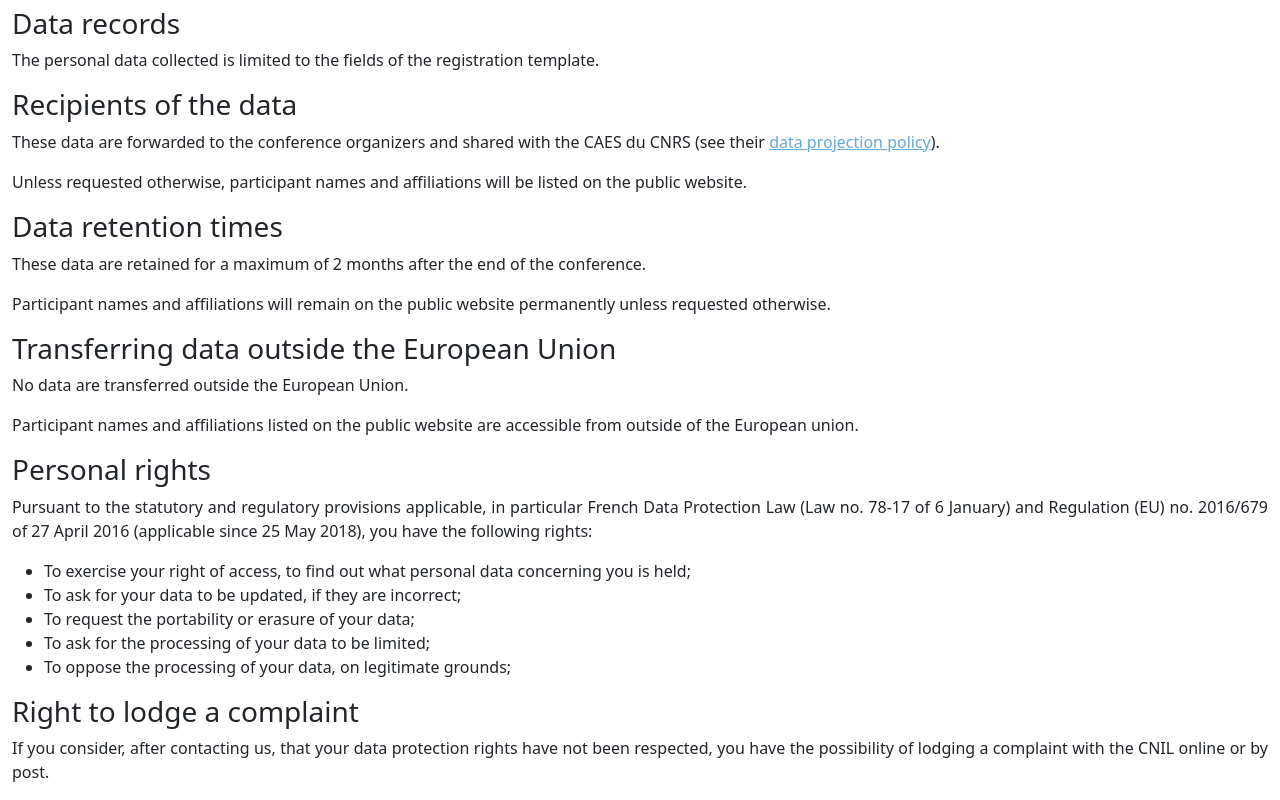
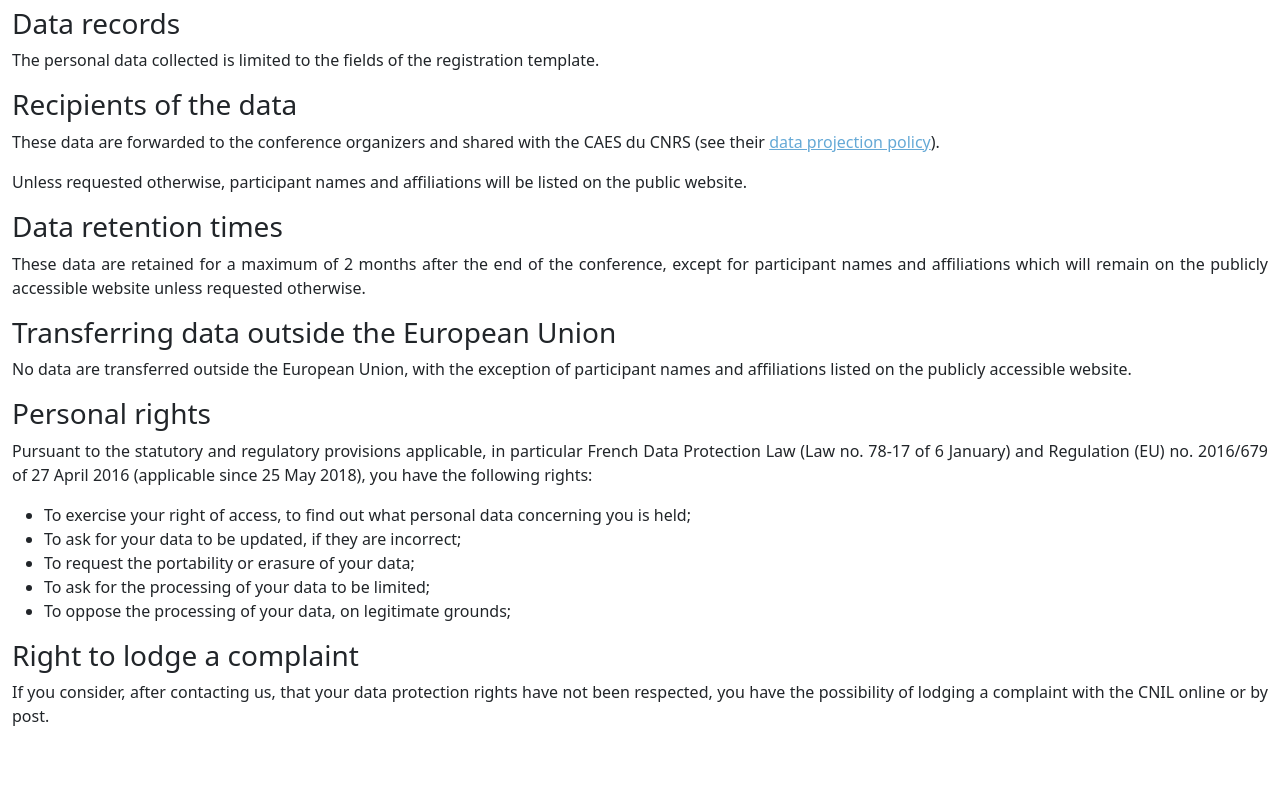
Before and after one commit to inria-parkas/synchron2026, a plain HTML site: page gdpr.html in a window 1280 px wide. Shown: the part 746-1546 px from the top of the page. After the commit the page ends 1490 px from the top, so only its background shows below. Drawn offline with Linux system fonts and the light colour scheme.

Commit message:
update news

```diff
--- a/gdpr.html
+++ b/gdpr.html
@@ -41,13 +41,12 @@ policy</a>).</p>
 listed on the public website.</p>
 <h3 id="data-retention-times">Data retention times</h3>
 <p>These data are retained for a maximum of 2 months after the end of the
-conference.</p>
-<p>Participant names and affiliations will remain on the public website
-permanently unless requested otherwise.</p>
+conference, except for participant names and affiliations which will remain
+on the publicly accessible website unless requested otherwise.</p>
 <h3 id="transferring-data-outside-the-european-union">Transferring data outside the European Union</h3>
-<p>No data are transferred outside the European Union.</p>
-<p>Participant names and affiliations listed on the public website are
-accessible from outside of the European union.</p>
+<p>No data are transferred outside the European Union, with the exception of
+participant names and affiliations listed on the publicly accessible
+website.</p>
 <h3 id="personal-rights">Personal rights</h3>
 <p>Pursuant to the statutory and regulatory provisions applicable, in
 particular French Data Protection Law (Law no. 78-17 of 6 January) and
```
Also changed, not shown: index.html (+2 -1 lines).
